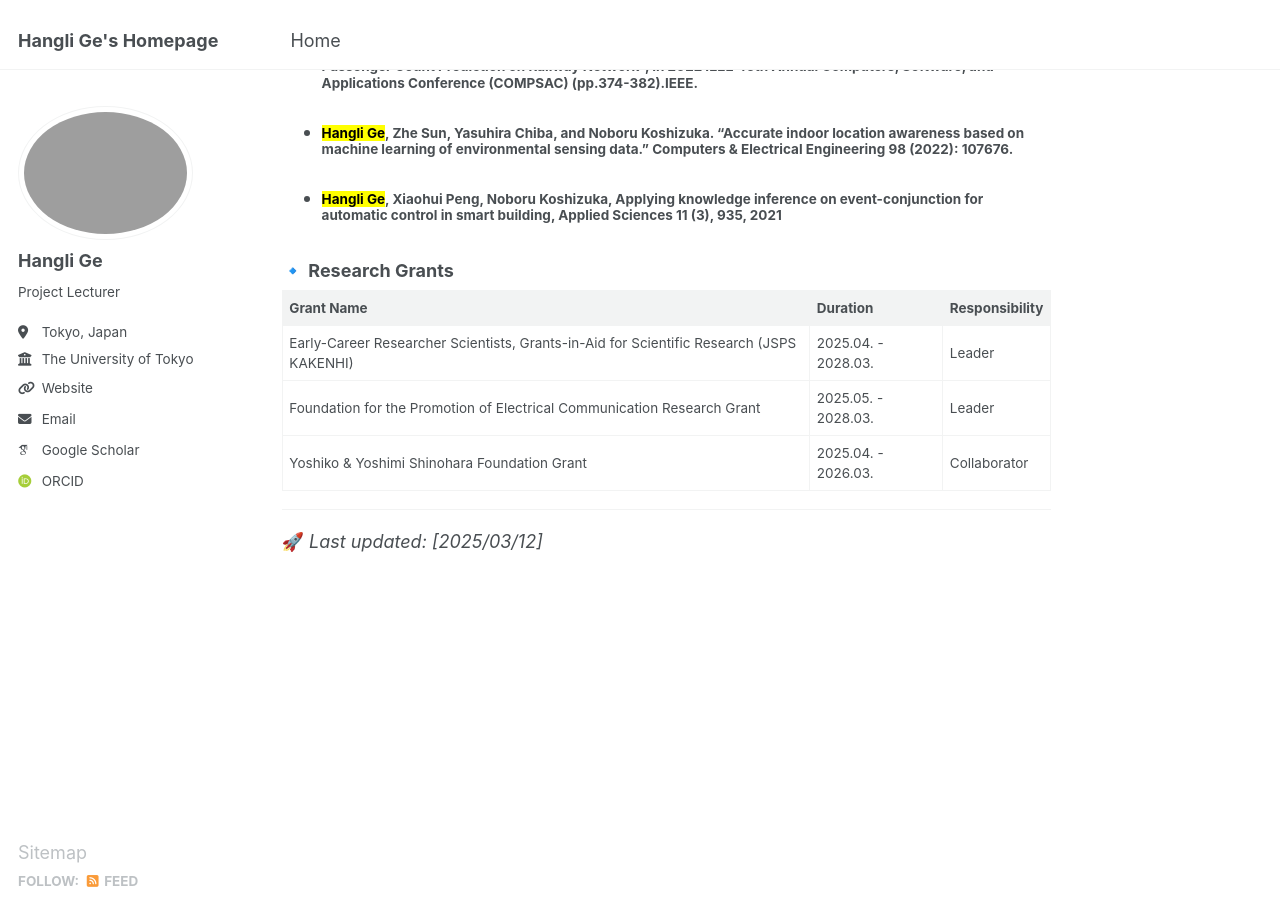
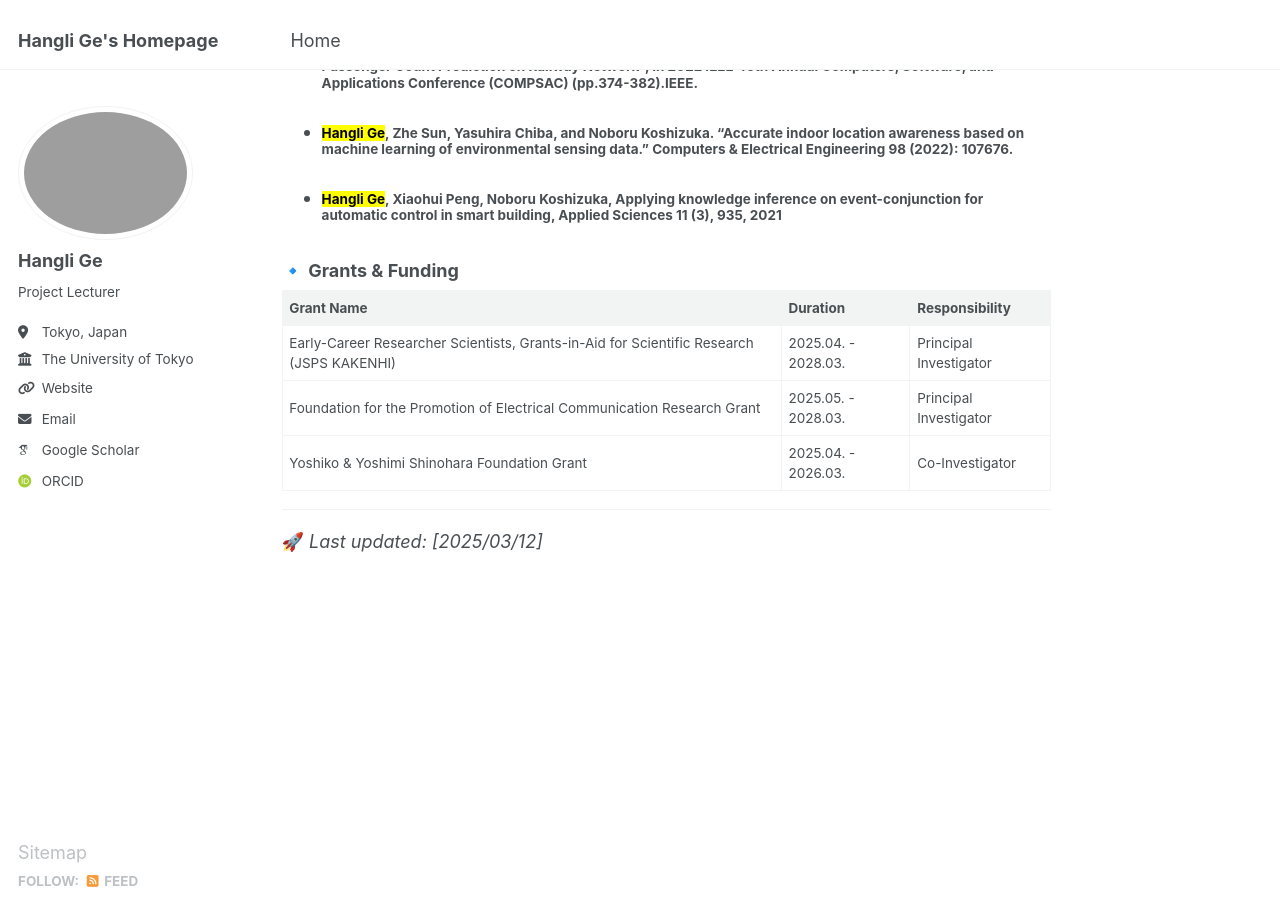
Before and after one commit to christie888/christie888.github.io, a Jekyll site: the page built from _pages/about.md, in a window 1280 px wide and 900 px high, scrolled down 1432 px. Built offline with Jekyll 4.4.1, drawn with Linux system fonts in a browser that asks for light colours; some web fonts are replaced.

Commit message:
Update about.md

```diff
--- a/_pages/about.md
+++ b/_pages/about.md
@@ -54,13 +54,13 @@ More Publications 👉 [Google Scholar](https://scholar.google.com/citations?use
 ---
 !-->
 
-### 🔹 Research Grants
+### 🔹 Grants & Funding
 
 | Grant Name | Duration | Responsibility|
 |------------|-------------|-------------|
-| Early-Career Researcher Scientists, Grants-in-Aid for Scientific Research (JSPS KAKENHI)|  2025.04. - 2028.03. |Leader|
-| Foundation for the Promotion of Electrical Communication Research Grant |  2025.05. - 2028.03. |Leader|
-| Yoshiko & Yoshimi Shinohara Foundation Grant|  2025.04. - 2026.03. |Collaborator|
+| Early-Career Researcher Scientists, Grants-in-Aid for Scientific Research (JSPS KAKENHI)|  2025.04. - 2028.03. |Principal Investigator|
+| Foundation for the Promotion of Electrical Communication Research Grant |  2025.05. - 2028.03. |Principal Investigator|
+| Yoshiko & Yoshimi Shinohara Foundation Grant|  2025.04. - 2026.03. |Co-Investigator|
 
 ---
 
```
